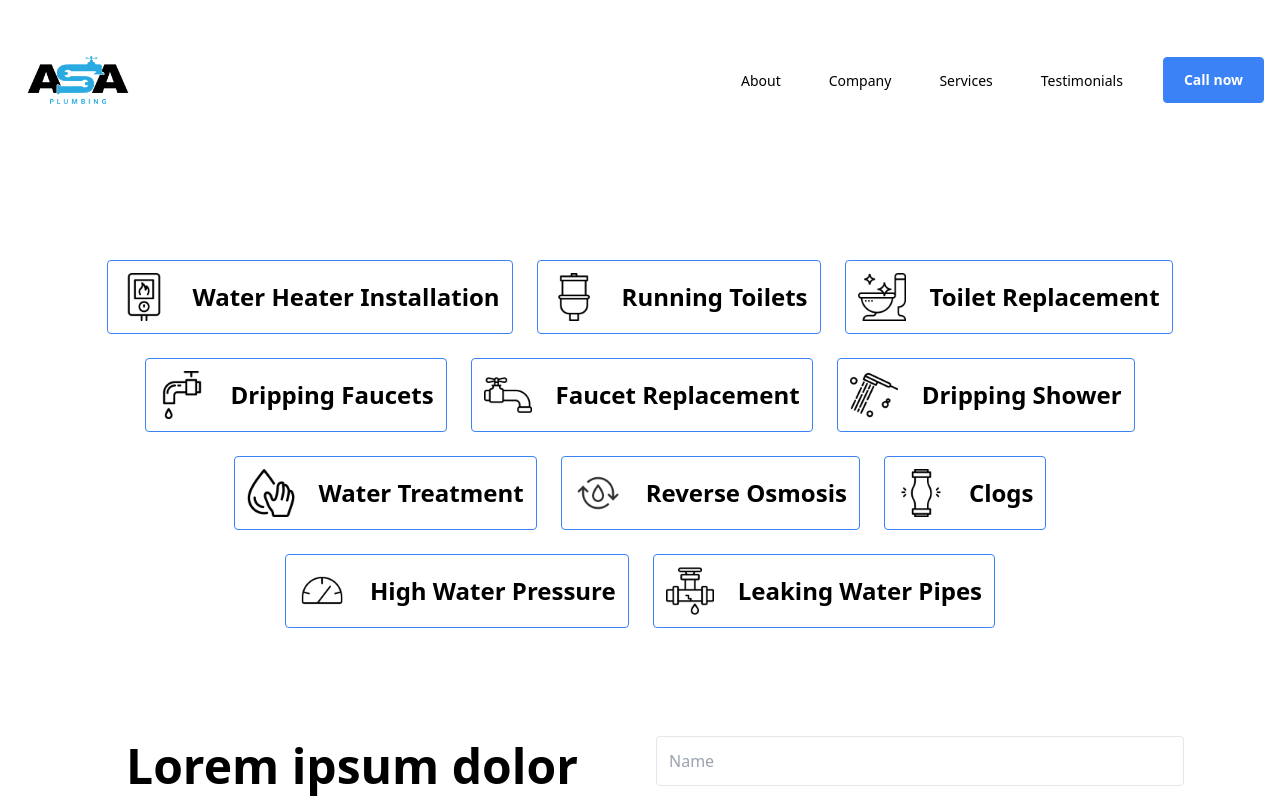
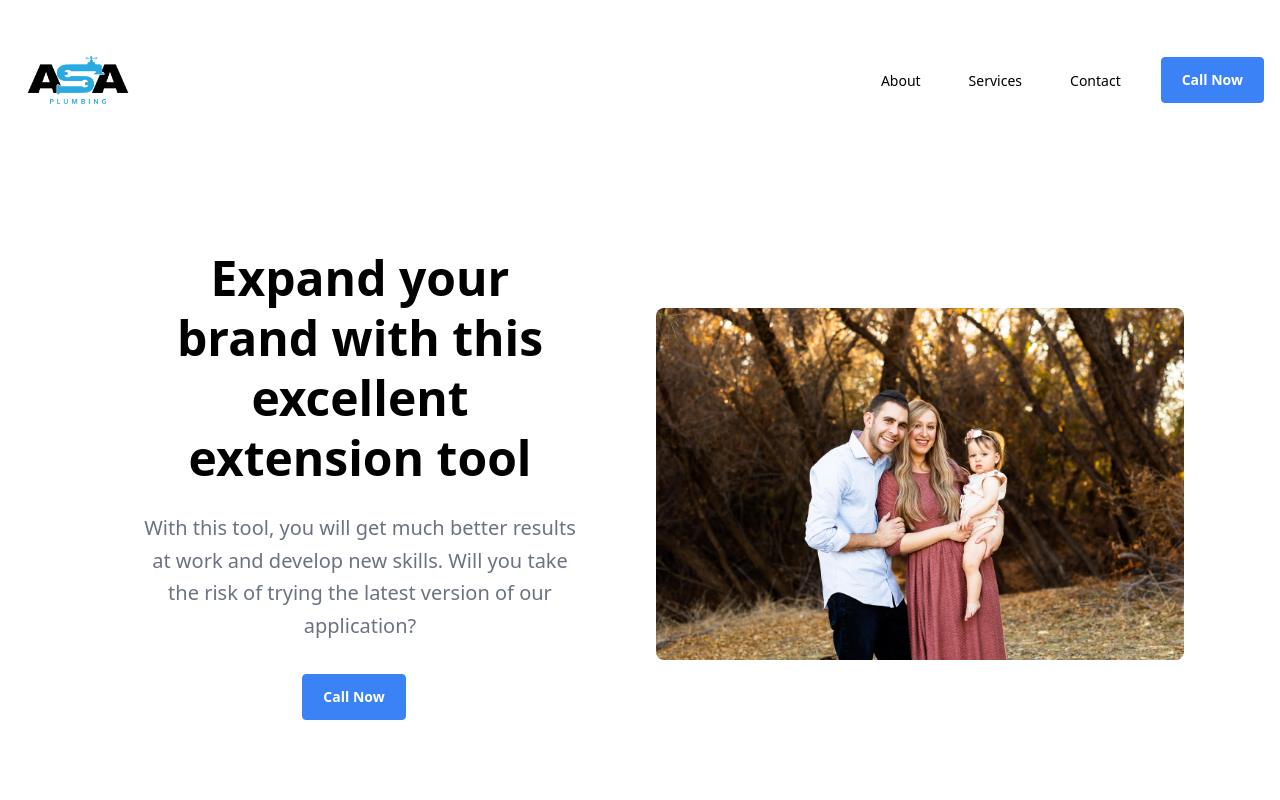
Before and after one commit to idssolutions/asaplumbing, a Next.js app: page / in a window 1280 px wide. Shown: the top 800 px of the page. Built offline with nearby package versions, Linux system fonts and the light colour scheme.

Commit message:
Add about and update nav options

```diff
--- /dev/null
+++ b/components/About.tsx
@@ -0,0 +1,35 @@
+export default function About() {
+  return (
+    <section className="py-20">
+      <div className="container px-4 mx-auto">
+        <div className="flex flex-wrap items-center -mx-4">
+          <div className="w-full px-4 mb-12 md:w-1/2 md:mb-0">
+            <div className="mx-auto lg:max-w-md">
+              <h2 className="mb-6 text-3xl font-bold leading-tight md:text-4xl md:leading-tight lg:text-5xl lg:leading-tight font-heading">
+                Expand your brand with this excellent extension tool
+              </h2>
+              <p className="mb-8 text-base leading-relaxed text-gray-500 lg:text-xl lg:leading-relaxed">
+                With this tool, you will get much better results at work and
+                develop new skills. Will you take the risk of trying the latest
+                version of our application?
+              </p>
+              <a
+                className="inline-block px-5 py-3 mb-3 text-sm font-semibold text-white transition duration-200 bg-blue-500 border border-blue-500 rounded md:mr-3 md:mb-0 hover:bg-blue-600 hover:border-blue-600"
+                href="#"
+              >
+                Call Now
+              </a>
+            </div>
+          </div>
+          <div className="w-full px-4 md:w-1/2">
+            <img
+              className="object-cover w-full rounded-lg"
+              src="about.jpeg"
+              alt="Plumber with his wife and baby daughter"
+            />
+          </div>
+        </div>
+      </div>
+    </section>
+  );
+}
--- a/components/Footer.tsx
+++ b/components/Footer.tsx
@@ -23,17 +23,12 @@ export default function Footer() {
           </li>
           <li className="mx-4 mb-2 md:mb-0">
             <a className="text-sm font-medium hover:text-blue-700" href="#">
-              Company
-            </a>
-          </li>
-          <li className="mx-4 mb-2 md:mb-0">
-            <a className="text-sm font-medium hover:text-blue-700" href="#">
               Services
             </a>
           </li>
           <li className="mx-4 mb-2 md:mb-0">
             <a className="text-sm font-medium hover:text-blue-700" href="#">
-              Testimonials
+              Contact
             </a>
           </li>
         </ul>
--- a/components/Nav.tsx
+++ b/components/Nav.tsx
@@ -7,12 +7,7 @@ export default function Nav() {
       <div className="container px-4 mx-auto">
         <div className="flex items-center justify-between">
           <a className="text-2xl leading-none text-gray-600" href="#">
-            <img
-              className="h-24"
-              src="/logo.png"
-              alt
-              width="auto"
-            />
+            <img className="h-24" src="/logo.png" alt width="auto" />
           </a>
           <div className="lg:hidden">
             <button className="block text-blue-500 navbar-burger hover:text-blue-700 focus:outline-none">
@@ -33,11 +28,7 @@ export default function Nav() {
                 About
               </a>
             </li>
-            <li>
-              <a className="text-sm font-medium hover:text-blue-700" href="#">
-                Company
-              </a>
-            </li>
+
             <li>
               <a className="text-sm font-medium hover:text-blue-700" href="#">
                 Services
@@ -45,7 +36,7 @@ export default function Nav() {
             </li>
             <li>
               <a className="text-sm font-medium hover:text-blue-700" href="#">
-                Testimonials
+                Contact
               </a>
             </li>
           </ul>
@@ -53,7 +44,7 @@ export default function Nav() {
             className="block px-5 py-3 text-sm font-semibold text-white transition duration-200 bg-blue-500 border border-blue-500 rounded hover:bg-blue-600 hover:border-blue-600"
             href="#"
           >
-            Call now
+            Call Now
           </a>
         </div>
       </div>
@@ -62,12 +53,7 @@ export default function Nav() {
         <nav className="relative flex flex-col w-full h-full px-6 py-6 overflow-y-auto bg-white border-r">
           <div className="flex items-center mb-12">
             <a className="mr-auto text-2xl font-semibold leading-none" href="#">
-              <img
-                className="h-8"
-                src="/logo.png"
-                alt
-                width="auto"
-              />
+              <img className="h-8" src="/logo.png" alt width="auto" />
             </a>
             <button className="navbar-close">
               <svg
@@ -101,14 +87,6 @@ export default function Nav() {
                   className="block p-4 text-sm font-semibold rounded hover:bg-blue-50 hover:text-blue-500"
                   href="#"
                 >
-                  Company
-                </a>
-              </li>
-              <li className="mb-1">
-                <a
-                  className="block p-4 text-sm font-semibold rounded hover:bg-blue-50 hover:text-blue-500"
-                  href="#"
-                >
                   Services
                 </a>
               </li>
@@ -117,7 +95,7 @@ export default function Nav() {
                   className="block p-4 text-sm font-semibold rounded hover:bg-blue-50 hover:text-blue-500"
                   href="#"
                 >
-                  Testimonials
+                 Contact
                 </a>
               </li>
             </ul>
@@ -128,7 +106,7 @@ export default function Nav() {
                 className="block px-5 py-3 mb-3 text-sm font-semibold text-center text-white transition duration-200 bg-blue-500 border border-blue-500 rounded hover:bg-blue-600 hover:border-blue-600"
                 href="#"
               >
-                Call now
+                Call Now
               </a>
             </div>
             <p className="mt-6 mb-4 text-sm text-center text-gray-500">
--- a/pages/index.tsx
+++ b/pages/index.tsx
@@ -1,6 +1,7 @@
 import Head from "next/head";
 import Services from "../components/Services";
 import Contact from '../components/Contact';
+import About from '../components/About';
 
 export default function Home() {
   return (
@@ -11,6 +12,7 @@ export default function Home() {
       </Head>
 
       <main className="flex flex-col items-center justify-center flex-1 w-full px-20 text-center">
+        <About />
         <Services />
         <Contact/>
       </main>
```
Also changed, not shown: public/about.jpeg (added).
